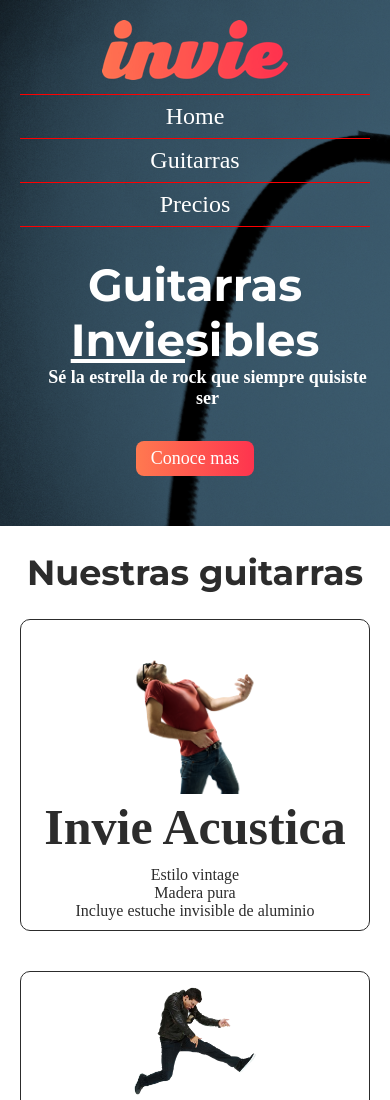
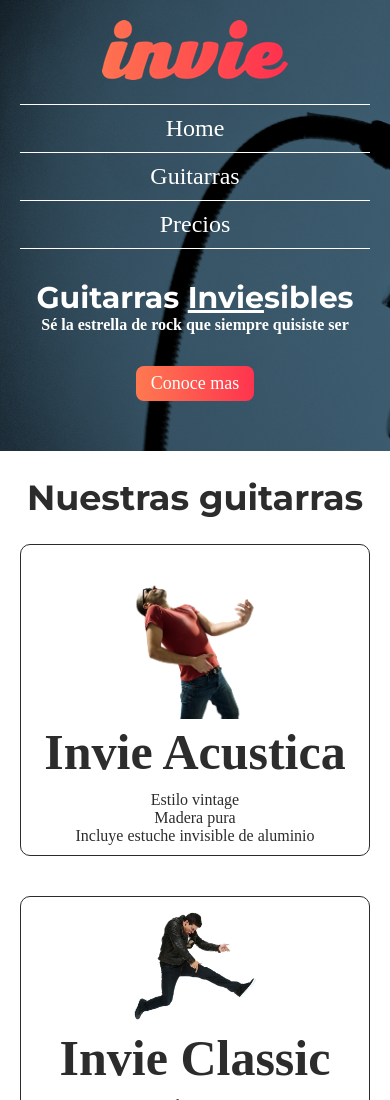
Before and after one commit to jackcresDIV/MarcaPersonal, a plain HTML site: page invie/index.html in a window 390 px wide. Shown: the top 1100 px of the page. Drawn offline with Linux system fonts and the light colour scheme; a web font is replaced by a local one.

Commit message:
Movil responsive V1

```diff
--- a/invie/css/invie.css
+++ b/invie/css/invie.css
@@ -279,7 +279,11 @@
 
 		#portada { text-align: center; }
 
-		header img { margin-bottom: 10px; }
+		#portada h3 {
+			margin-left: 0;
+		}
+
+		header img { margin-bottom: 20px; }
 	/* PORTADA */
 
 	/* FOOTER */
@@ -315,11 +319,19 @@
 	nav li {
 		display: block;
 		margin: 0;
-		padding: 8px 0;
-		border-bottom: 1px solid red;
+		padding: 10px 0;
+		border-bottom: 1px solid white;
 	}
 
 	nav li:before { display: none; }
 
-	nav li:first-child { border-top: 1px solid red; }
+	nav li:first-child { border-top: 1px solid white; }
+
+	h1 {
+		font-size: 30px;
+	}
+
+	#portada h3 {
+		font-size: 16px;
+	}
 }
```
